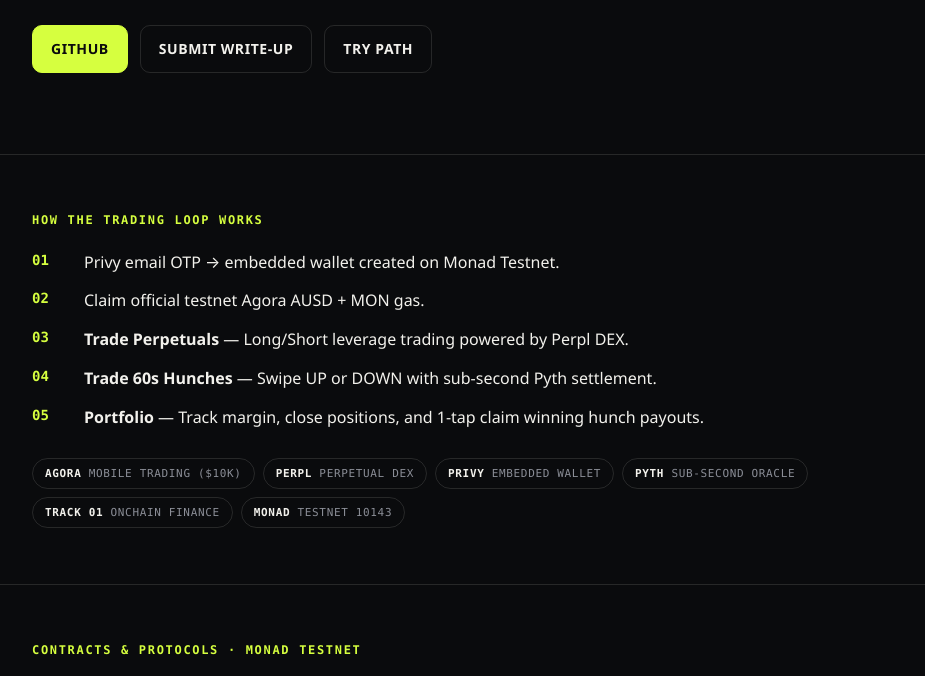
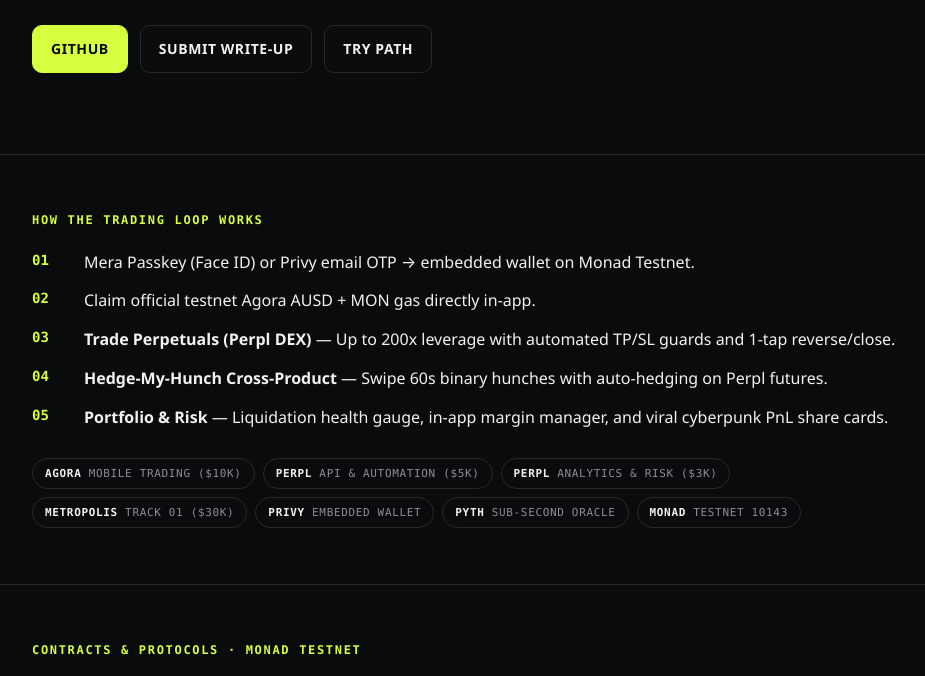
Before and after one commit to IrrhammCode/Hunch, a website: page site/index.html in a window 1280 px wide. Shown: the part 645-1321 px from the top of the page, without its empty margins (148-1073 px from the left). Drawn offline with Linux system fonts and the light colour scheme.

Commit message:
docs(site): add Perpl bounties and Hedge-My-Hunch cross-product to landing page

```diff
--- a/site/index.html
+++ b/site/index.html
@@ -168,18 +168,19 @@
     <div class="wrap">
       <h2>How the trading loop works</h2>
       <ol class="steps">
-        <li><span class="n">01</span><span>Privy email OTP → embedded wallet created on Monad Testnet.</span></li>
-        <li><span class="n">02</span><span>Claim official testnet Agora AUSD + MON gas.</span></li>
-        <li><span class="n">03</span><span><strong>Trade Perpetuals</strong> — Long/Short leverage trading powered by Perpl DEX.</span></li>
-        <li><span class="n">04</span><span><strong>Trade 60s Hunches</strong> — Swipe UP or DOWN with sub-second Pyth settlement.</span></li>
-        <li><span class="n">05</span><span><strong>Portfolio</strong> — Track margin, close positions, and 1-tap claim winning hunch payouts.</span></li>
+        <li><span class="n">01</span><span>Mera Passkey (Face ID) or Privy email OTP → embedded wallet on Monad Testnet.</span></li>
+        <li><span class="n">02</span><span>Claim official testnet Agora AUSD + MON gas directly in-app.</span></li>
+        <li><span class="n">03</span><span><strong>Trade Perpetuals (Perpl DEX)</strong> — Up to 200x leverage with automated TP/SL guards and 1-tap reverse/close.</span></li>
+        <li><span class="n">04</span><span><strong>Hedge-My-Hunch Cross-Product</strong> — Swipe 60s binary hunches with auto-hedging on Perpl futures.</span></li>
+        <li><span class="n">05</span><span><strong>Portfolio & Risk</strong> — Liquidation health gauge, in-app margin manager, and viral cyberpunk PnL share cards.</span></li>
       </ol>
       <div class="tags">
         <span class="tag"><strong>Agora</strong> Mobile Trading ($10k)</span>
-        <span class="tag"><strong>Perpl</strong> Perpetual DEX</span>
+        <span class="tag"><strong>Perpl</strong> API & Automation ($5k)</span>
+        <span class="tag"><strong>Perpl</strong> Analytics & Risk ($3k)</span>
+        <span class="tag"><strong>Metropolis</strong> Track 01 ($30k)</span>
         <span class="tag"><strong>Privy</strong> Embedded Wallet</span>
         <span class="tag"><strong>Pyth</strong> Sub-Second Oracle</span>
-        <span class="tag"><strong>Track 01</strong> Onchain Finance</span>
         <span class="tag"><strong>Monad</strong> Testnet 10143</span>
       </div>
     </div>
```
